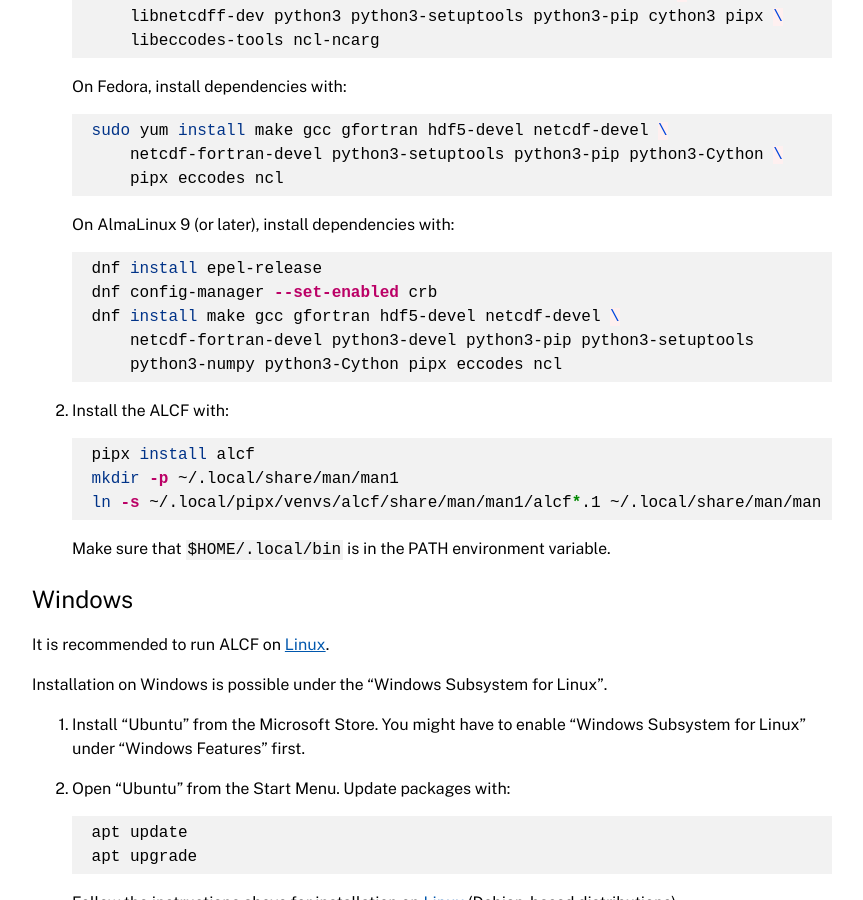
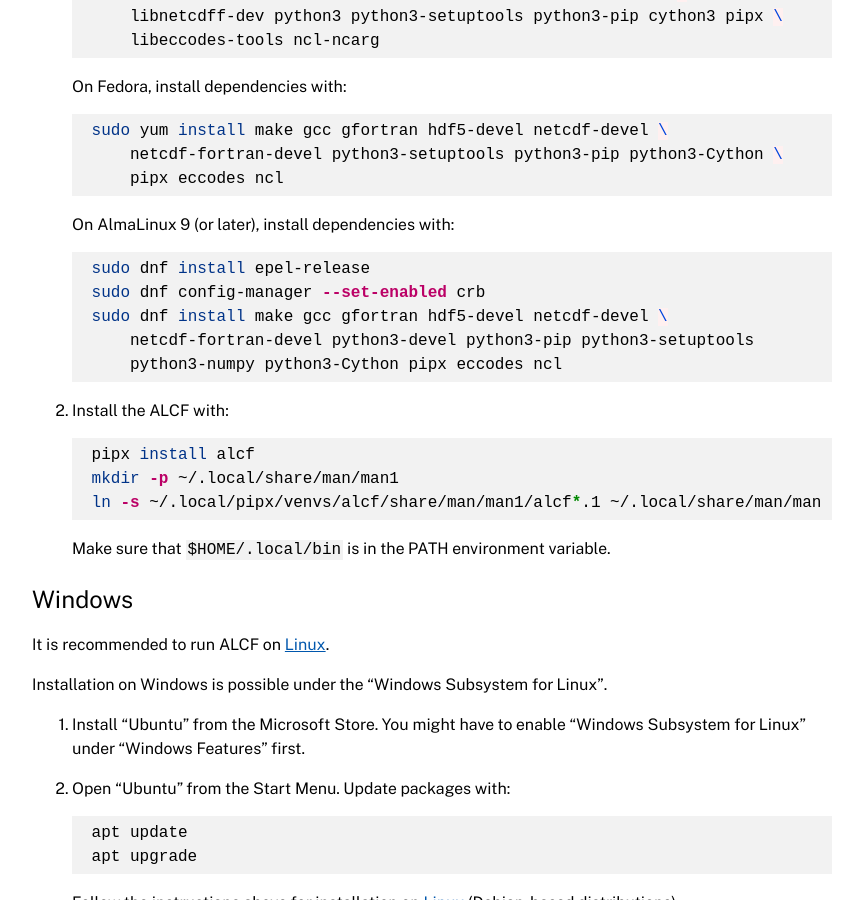
Before and after one commit to alcf-lidar/alcf, a Jekyll site: the page built from docs/installation/index.md, in a window 1280 px wide and 900 px high, scrolled down 738 px. Shown: the whole window, without its empty margins (208-1071 px from the left). Built offline with Jekyll 4.4.1, drawn with Linux system fonts in a browser that asks for light colours.

Commit message:
docs: Improve installation instructions

````diff
--- a/docs/installation/index.md
+++ b/docs/installation/index.md
@@ -40,9 +40,9 @@ The instructions below assume that you enter the commands in the terminal.
     On AlmaLinux 9 (or later), install dependencies with:
 
     ```sh
-    dnf install epel-release
-    dnf config-manager --set-enabled crb
-    dnf install make gcc gfortran hdf5-devel netcdf-devel \
+    sudo dnf install epel-release
+    sudo dnf config-manager --set-enabled crb
+    sudo dnf install make gcc gfortran hdf5-devel netcdf-devel \
         netcdf-fortran-devel python3-devel python3-pip python3-setuptools
         python3-numpy python3-Cython pipx eccodes ncl
     ```
````
